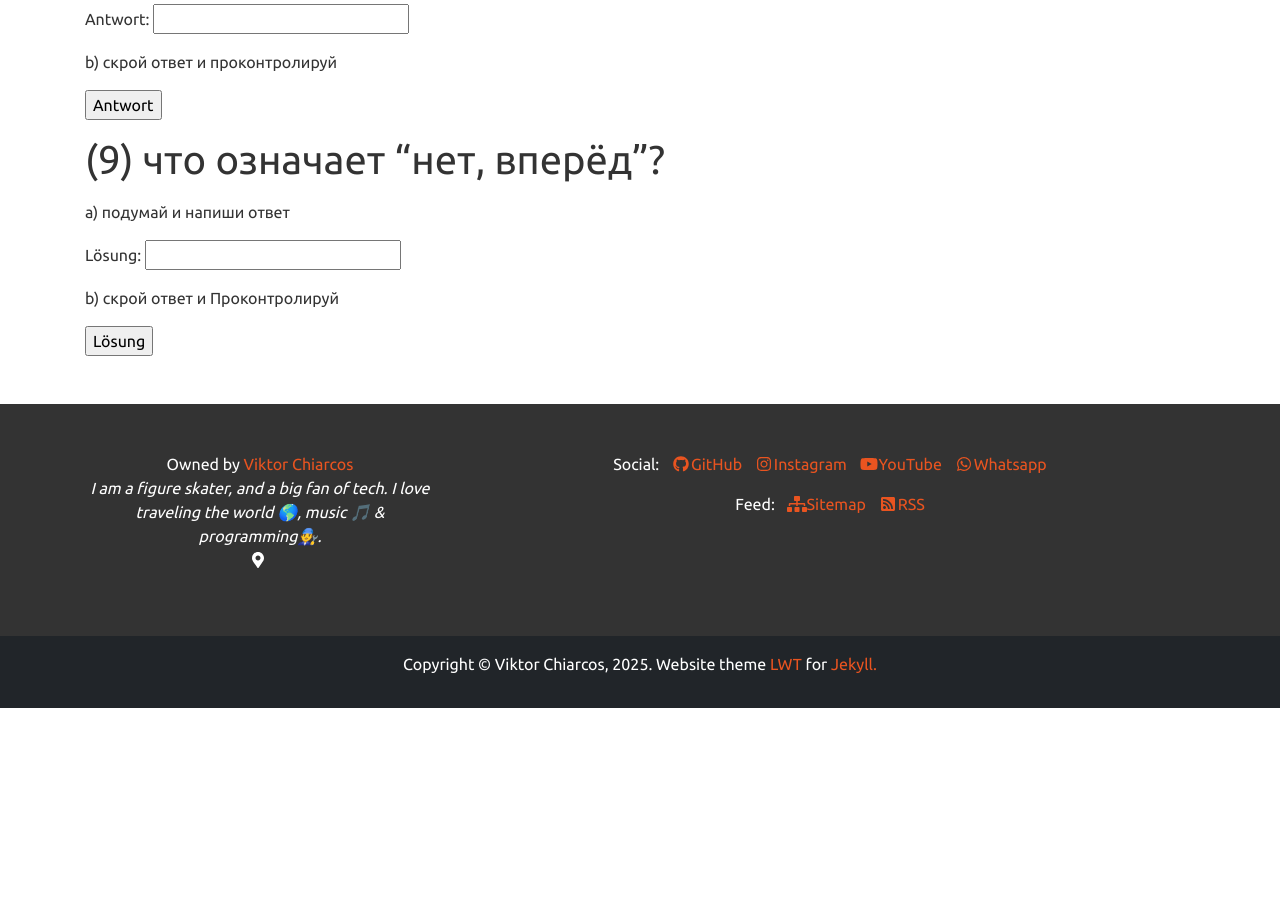
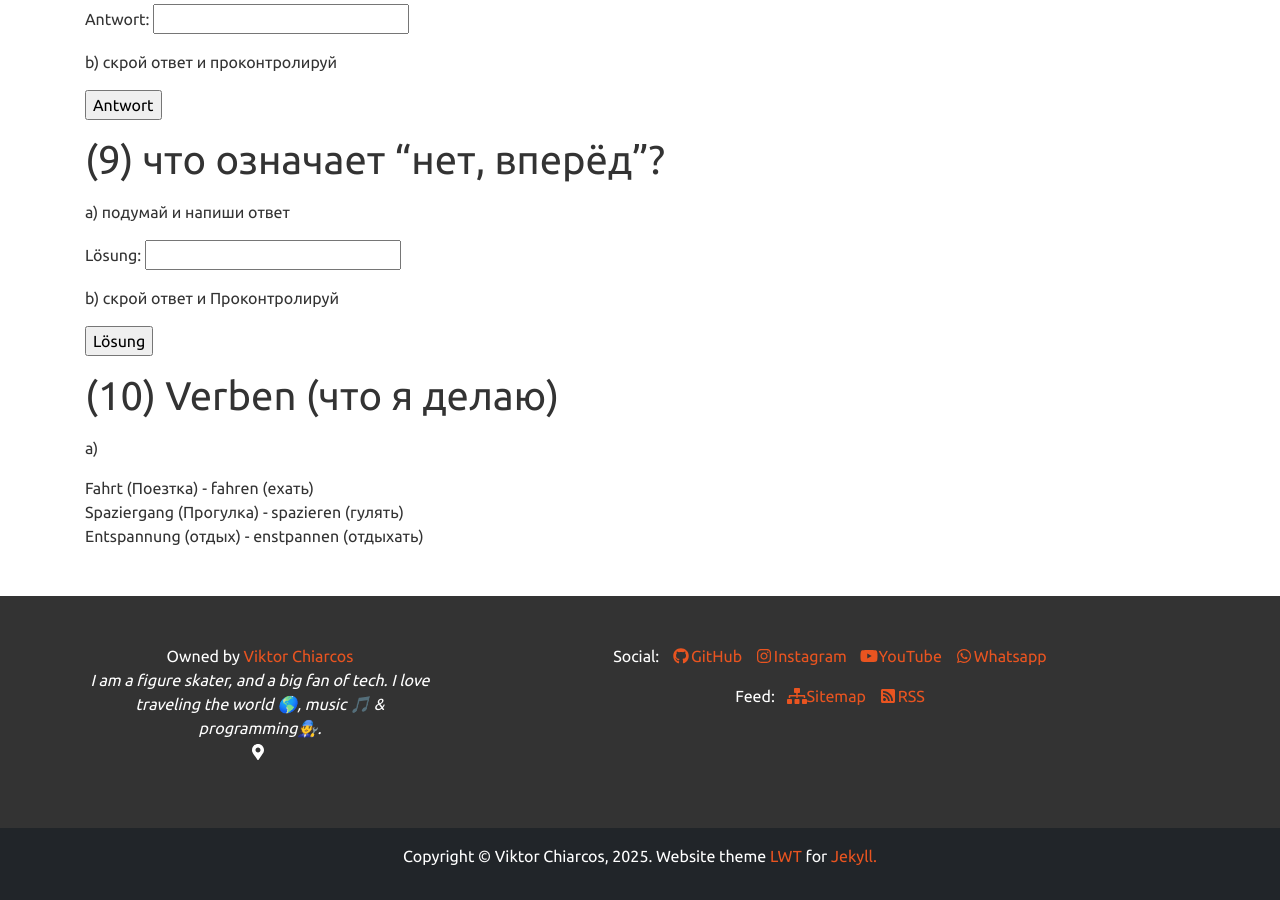
Before and after one commit to viktor-chiarcos/viktor-chiarcos.github.io, a Jekyll site: the page built from _pages/ivan/index.md, in a window 1280 px wide and 900 px high, scrolled down 5577 px. Built offline with Jekyll 4.4.1, drawn with Linux system fonts in a browser that asks for light colours; before the commit the page ends 6285 px from its top, so only the background shows below that.

Commit message:
index.md aktualisieren

```diff
--- a/_pages/ivan/index.md
+++ b/_pages/ivan/index.md
@@ -157,6 +157,7 @@ e1) **светлый и тёмный**
 	- **hell**blau - **светло** голубой
 	- **dunkel**blau - **темно** голубой
 
+
 # (5) запомни как говорить комбинацию **Rot + Auto**
 a)
 
@@ -211,3 +212,10 @@ Lösung: <input type="text" id="Feld" value=""/>
 b) скрой ответ и Проконтролируй
 
 <input type="button" value="Lösung" onclick="button2();"/>
+
+# (10) Verben (что я делаю)
+a)
+
+Fahrt (Поезтка) - fahren (ехать)\
+Spaziergang (Прогулка) - spazieren (гулять)\
+Entspannung (отдых) - enstpannen (отдыхать)
```
